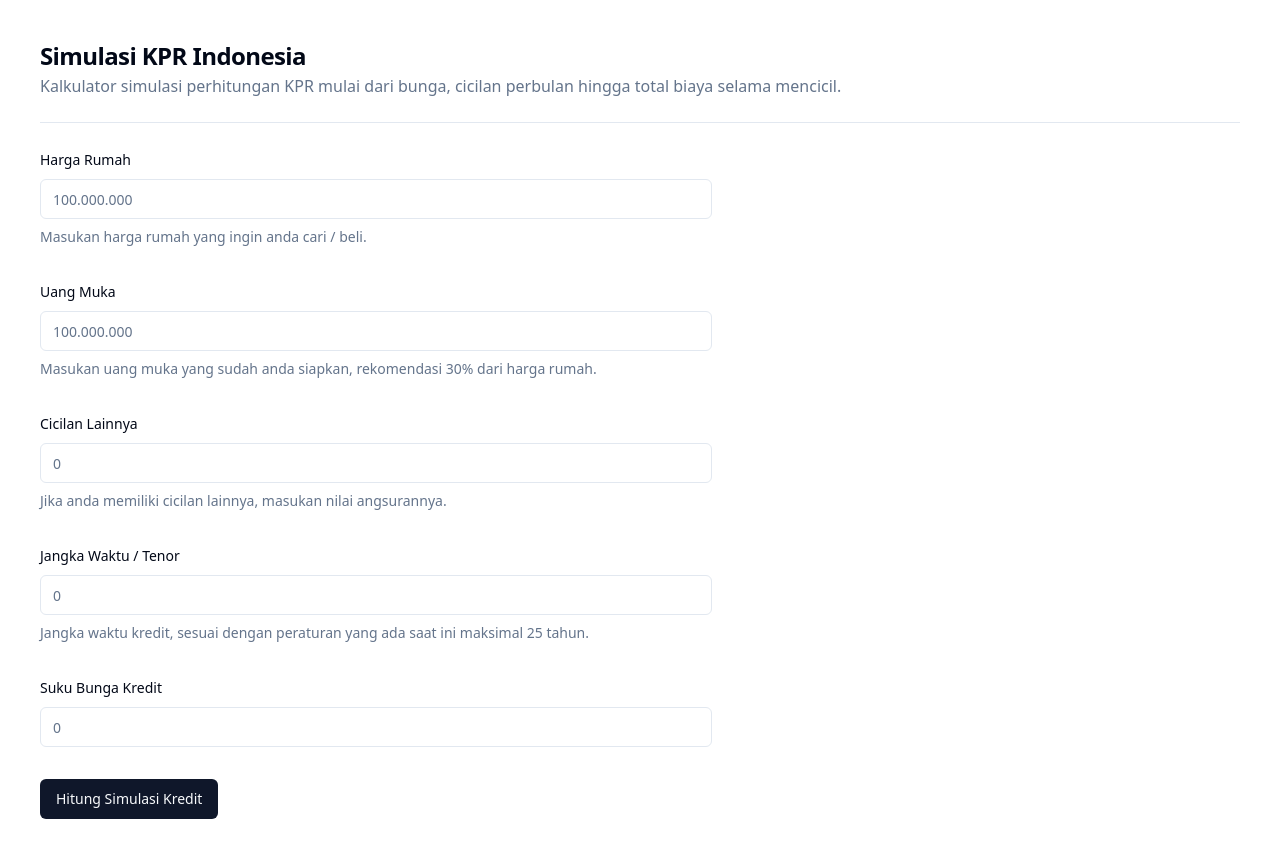
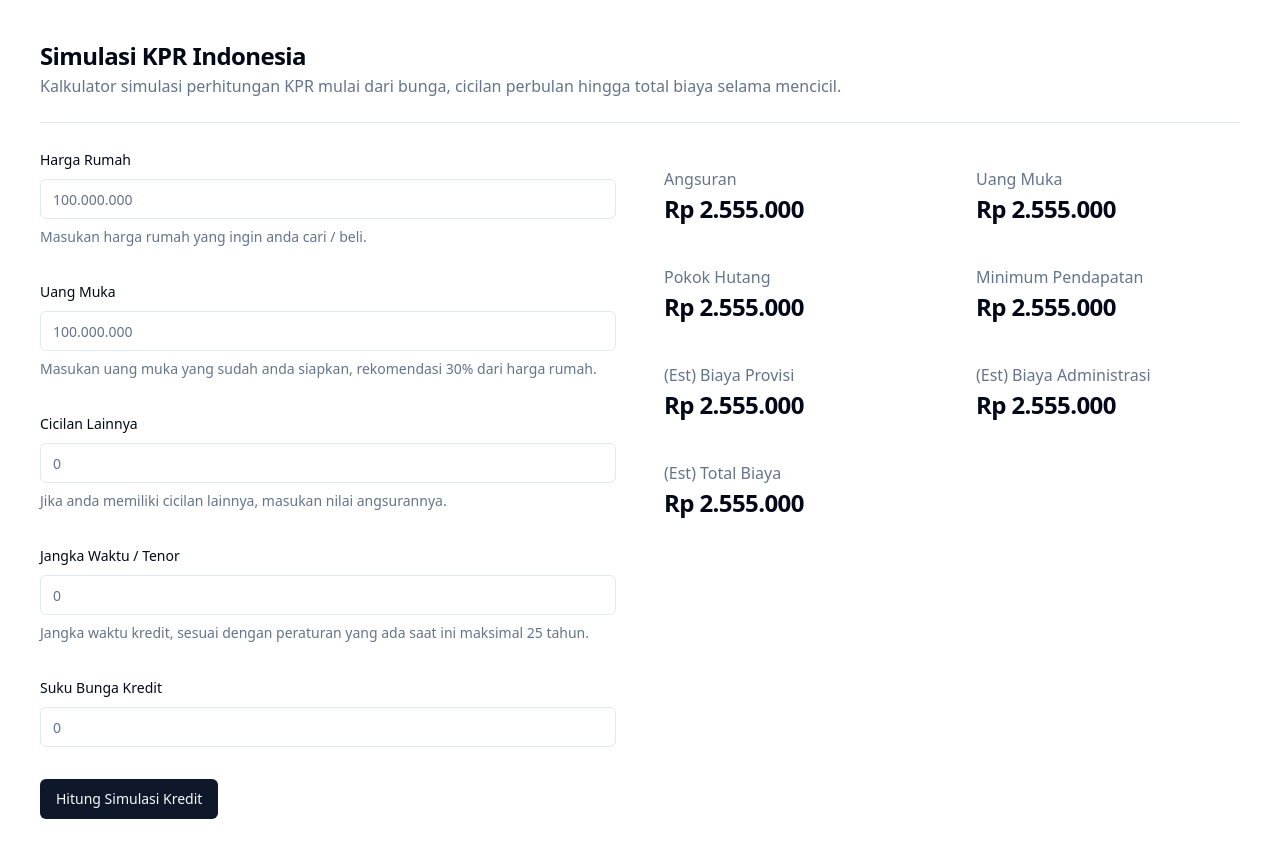
Before and after one commit to aditya-wiguna/mortgage-simulation, a Next.js app: page / in a window 1280 px wide. Shown: the top 858 px of the page. Built offline with nearby package versions, Linux system fonts and the light colour scheme.

Commit message:
fix right layout

```diff
--- a/app/page.tsx
+++ b/app/page.tsx
@@ -21,20 +21,16 @@ import {
 } from "@/components/ui/input"
 
 import {
+  InputMoney
+} from "@/components/ui/input-money"
+
+import {
   Button
 } from "@/components/ui/button"
 
-import {
-  Select,
-  SelectContent,
-  SelectItem,
-  SelectTrigger,
-  SelectValue,
-} from "@/components/ui/select"
-
 const simulatorFormSchema = z.object({
   price: z
-    .number({
+    .string({
       required_error: "Masukan nominal penghasilan anda.",
     }),
   tenor: z
@@ -43,11 +39,11 @@ const simulatorFormSchema = z.object({
     })
     .min(1, "Jangka waktu kredit minimal 1 tahun.")
     .max(25, "Jangka waktu kredit maksimal 25 tahun."),
-  interest_rate: z.number({
+  interest_rate: z.string({
     required_error: "Masukan suku bunga kredit anda.",
   }),
-  other_loan: z.number().optional(),
-  down_payment: z.number({
+  other_loan: z.string().optional(),
+  down_payment: z.string({
     required_error: "Masukan uang muka anda.",
   }),
 })
@@ -86,7 +82,7 @@ export default function Home() {
                   <FormItem>
                     <FormLabel>Harga Rumah</FormLabel>
                     <FormControl>
-                      <Input type="number" placeholder="100.000.000" {...field} />
+                      <InputMoney placeholder="100.000.000" {...field} />
                     </FormControl>
                     <FormDescription>
                       Masukan harga rumah yang ingin anda cari / beli.
@@ -103,7 +99,7 @@ export default function Home() {
                   <FormItem>
                     <FormLabel>Uang Muka</FormLabel>
                     <FormControl>
-                      <Input type="number" placeholder="100.000.000" {...field} />
+                      <InputMoney placeholder="100.000.000" {...field} />
                     </FormControl>
                     <FormDescription>
                       Masukan uang muka yang sudah anda siapkan, rekomendasi 30% dari harga rumah.
@@ -120,7 +116,7 @@ export default function Home() {
                   <FormItem>
                     <FormLabel>Cicilan Lainnya</FormLabel>
                     <FormControl>
-                      <Input type="number" placeholder="0" {...field} />
+                      <InputMoney placeholder="0" {...field} />
                     </FormControl>
                     <FormDescription>
                       Jika anda memiliki cicilan lainnya, masukan nilai angsurannya.
@@ -165,6 +161,57 @@ export default function Home() {
             </form>
           </Form>
         </div>
+        <div className="flex-1 lg:max-w-2xl">
+          <div className="flex flex-col space-y-8 lg:flex-row lg:space-x-12 lg:space-y-0">
+            <div className="flex-1 lg:max-w-2xl">
+              <div className="space-y-0.5 my-5">
+                <p className="text-muted-foreground">Angsuran</p>
+                <h4 className="text-2xl font-bold tracking-tight">Rp 2.555.000</h4>
+              </div>
+            </div>
+            <div className="flex-1 lg:max-w-2xl">
+              <div className="space-y-0.5 my-5">
+                <p className="text-muted-foreground">Uang Muka</p>
+                <h4 className="text-2xl font-bold tracking-tight">Rp 2.555.000</h4>
+              </div>
+            </div>
+          </div>
+
+          <div className="flex flex-col space-y-8 lg:flex-row lg:space-x-12 lg:space-y-0">
+            <div className="flex-1 lg:max-w-2xl">
+              <div className="space-y-0.5 my-5">
+                <p className="text-muted-foreground">Pokok Hutang</p>
+                <h4 className="text-2xl font-bold tracking-tight">Rp 2.555.000</h4>
+              </div>
+            </div>
+            <div className="flex-1 lg:max-w-2xl">
+              <div className="space-y-0.5 my-5">
+                <p className="text-muted-foreground">Minimum Pendapatan</p>
+                <h4 className="text-2xl font-bold tracking-tight">Rp 2.555.000</h4>
+              </div>
+            </div>
+          </div>
+
+          <div className="flex flex-col space-y-8 lg:flex-row lg:space-x-12 lg:space-y-0">
+            <div className="flex-1 lg:max-w-2xl">
+              <div className="space-y-0.5 my-5">
+                <p className="text-muted-foreground">(Est) Biaya Provisi</p>
+                <h4 className="text-2xl font-bold tracking-tight">Rp 2.555.000</h4>
+              </div>
+            </div>
+            <div className="flex-1 lg:max-w-2xl">
+              <div className="space-y-0.5 my-5">
+                <p className="text-muted-foreground">(Est) Biaya Administrasi</p>
+                <h4 className="text-2xl font-bold tracking-tight">Rp 2.555.000</h4>
+              </div>
+            </div>
+          </div>
+
+          <div className="space-y-0.5 my-5">
+            <p className="text-muted-foreground">(Est) Total Biaya</p>
+            <h4 className="text-2xl font-bold tracking-tight">Rp 2.555.000</h4>
+          </div>
+        </div>
       </div>
     </div>
   );
--- /dev/null
+++ b/components/ui/input-money.tsx
@@ -0,0 +1,31 @@
+import * as React from "react"
+
+import { cn } from "@/lib/utils"
+
+export interface InputProps
+extends React.InputHTMLAttributes<HTMLInputElement> {}
+
+const formatMoney = (value: string) => {
+  return value
+    .replace(/\D/g, "")
+    .replace(/\B(?=(\d{3})+(?!\d))/g, ".")
+}
+
+const InputMoney = React.forwardRef<HTMLInputElement, InputProps>(
+  ({ className, type, ...props }, ref) => {
+    return (
+      <input type={type}
+        className={
+          cn( "flex h-10 w-full rounded-md border border-input bg-background px-3 py-2 text-sm ring-offset-background file:border-0 file:bg-transparent file:text-sm file:font-medium placeholder:text-muted-foreground focus-visible:outline-none focus-visible:ring-2 focus-visible:ring-ring focus-visible:ring-offset-2 disabled:cursor-not-allowed disabled:opacity-50", className )
+        }
+        ref={ref}
+        onInput={(e) => {
+          e.currentTarget.value = formatMoney(e.currentTarget.value)
+        }}
+        {...props} />
+    )
+  }
+)
+
+InputMoney.displayName = "InputMoney"
+export { InputMoney }
```
Also changed, not shown: 1 other file (tests, documents, lock files or other folders).
